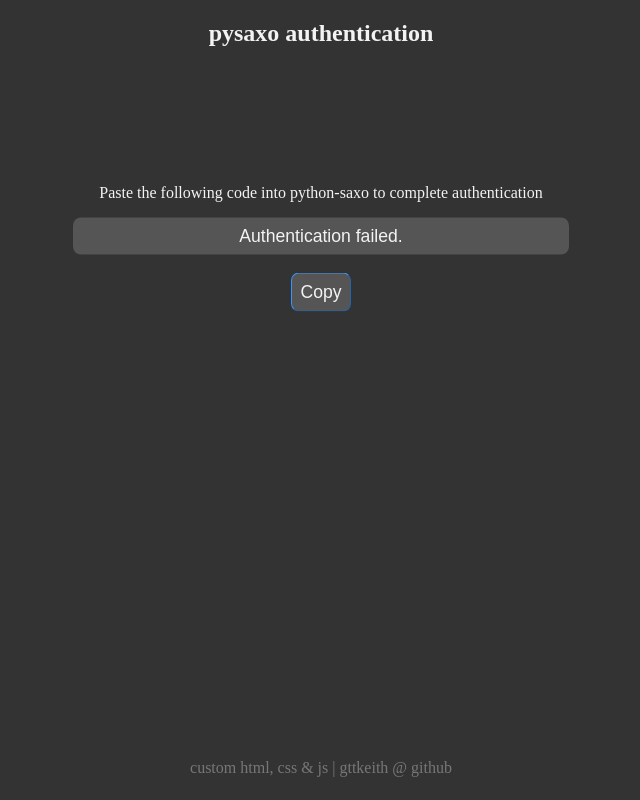
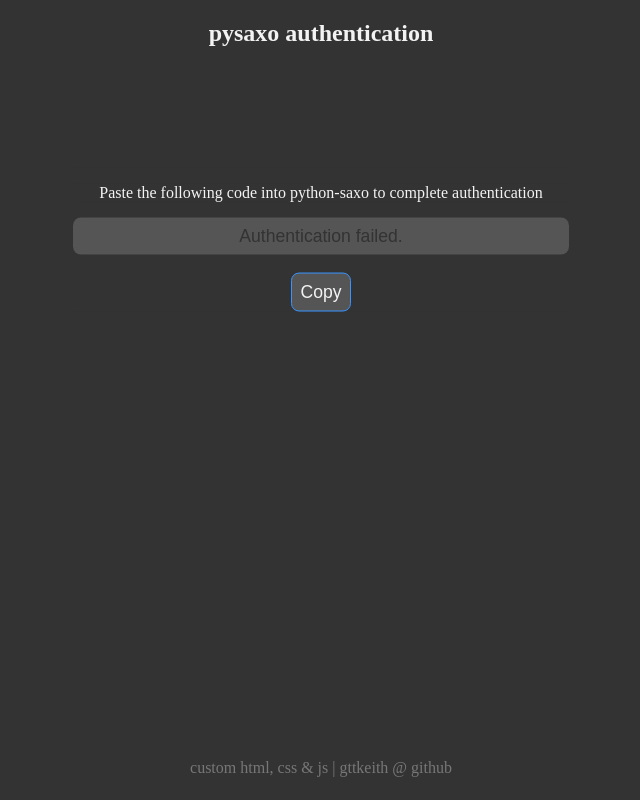
Before and after one commit to gttkeith/gttkeith.github.io, a plain HTML site: page python-saxo/authcode.html in a window 1280 px wide. Shown: the whole page, without its empty margins (319-959 px from the left). Drawn offline with Linux system fonts and the light colour scheme.

Commit message:
Update styles.css

```diff
--- a/styles.css
+++ b/styles.css
@@ -1,10 +1,11 @@
 :root {
+  --background-color: #333333;
   --interactable-color: rgb(56, 149, 255);
   --interactable-size: 1.1em;
 }
 
 * {
-    background-color: #333333;
+    background-color: var(--background-color);
     font: "Helvetica Neue", Helvetica, Arial, sans-serif;
     color: #f3f3f3;
     text-align: center;
@@ -29,7 +30,7 @@ a {
 
 button, input {
     background-color: #555555;
-    border: outset;
+    border: solid;
     border-color: var(--interactable-color);
     border-width: 1px;
     border-radius: 8px;
@@ -38,6 +39,7 @@ button, input {
 }
 
 input:read-only {
+    color: var(--background-color);
     border: none;
     width: 480px;
 }
```
